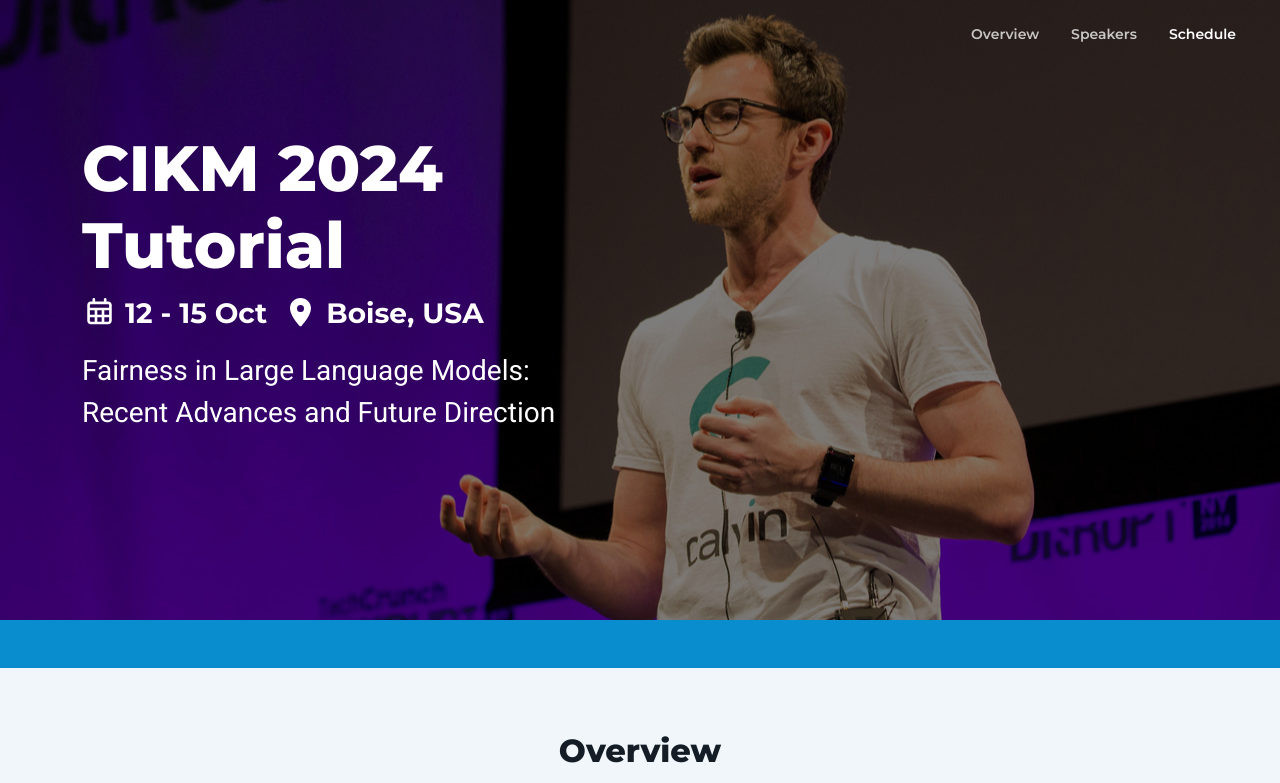
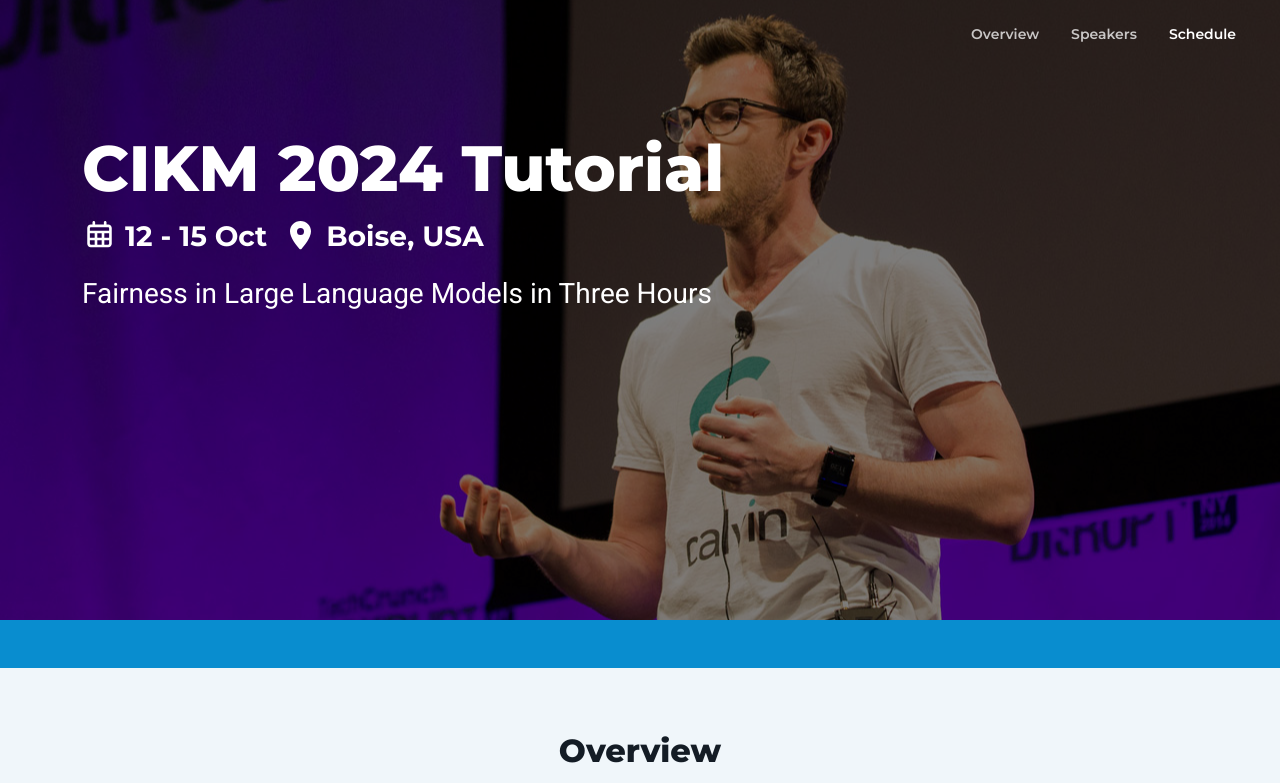
Before and after one commit to LavinWong/Fairness-in-Large-Language-Models, a plain HTML site: page tutorial/index.html in a window 1280 px wide. Shown: the top 783 px of the page. Drawn offline with Linux system fonts and the light colour scheme.

Commit message:
update title

```diff
--- a/tutorial/assets/scss/theme/_home.scss
+++ b/tutorial/assets/scss/theme/_home.scss
@@ -110,7 +110,7 @@
 
 .hero-text-block {
 	color: #fff;
-	max-width: 600px;
+	max-width: 700px;
 	position: relative;
 	z-index: 20;
 	h1.hero-heading {
--- a/tutorial/index.html
+++ b/tutorial/index.html
@@ -70,7 +70,7 @@
 			<div class="hero-text-block">
 				<h1 class="hero-heading mb-2">CIKM 2024 Tutorial</h1>
 				<div class="hero-meta mb-3"><i class="far fa-calendar-alt me-2"></i>12 - 15 Oct <i class="fas fa-map-marker-alt mx-2"></i>Boise, USA</div>
-				<div class="hero-intro mb-4">Fairness in Large Language Models:  <br>Recent Advances and Future Direction</div>
+				<div class="hero-intro mb-4"> Fairness in Large Language Models in Three Hours</div>
 <!--				<div class="hero-cta"><a class="btn btn-primary btn-lg" href="https://www.17sucai.com" target="_blank">Get Tickets</a></div>-->
 
 			</div><!--//hero-text-block-->
```
Also changed, not shown: tutorial/assets/css/theme.css.
